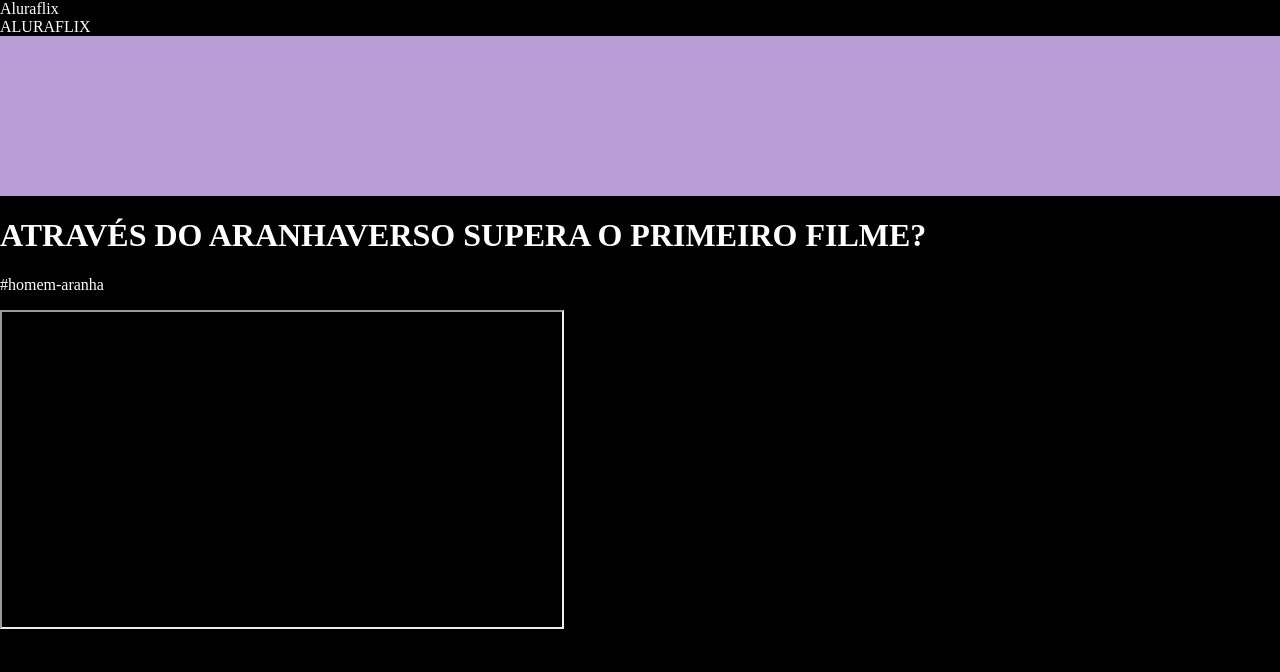
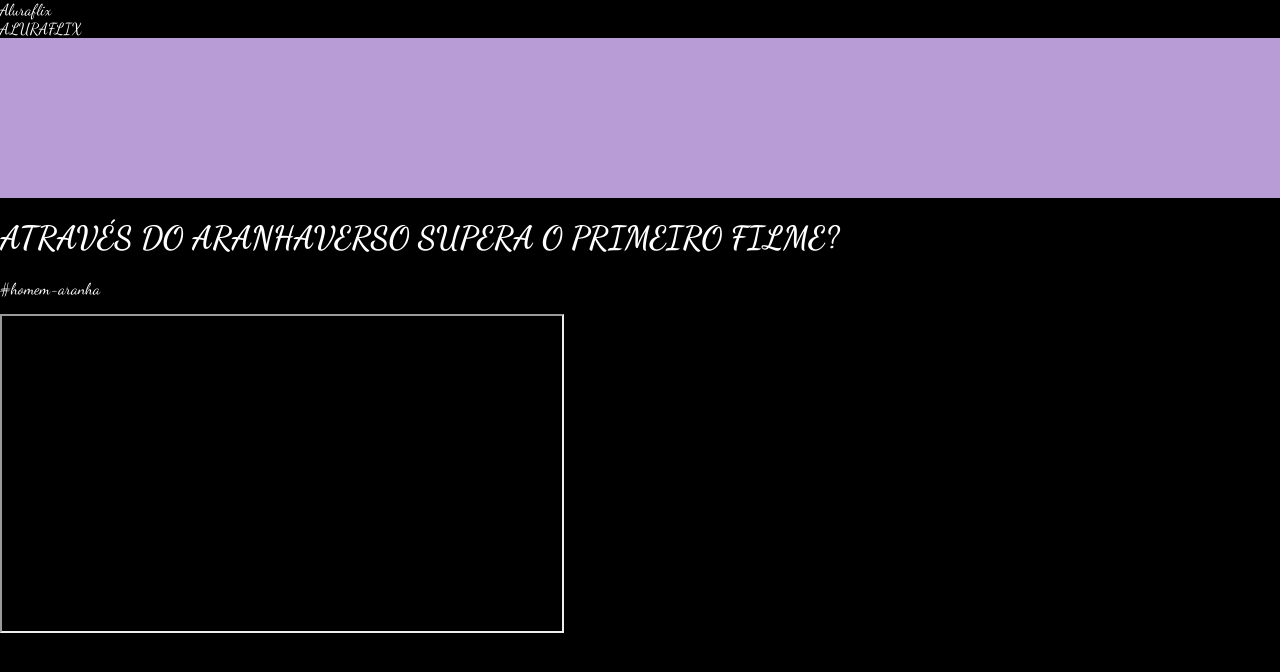
Before and after one commit to Kemilybill/kemy, a plain HTML site: page index.html in a window 1280 px wide. Drawn offline with Linux system fonts and the light colour scheme.

Commit message:
font fam,ilçjiu

```diff
--- a/index.html
+++ b/index.html
@@ -1,6 +1,8 @@
 <html lang="pt-BR">
 <head>
-
+    <link rel="preconnect" href="https://fonts.googleapis.com">
+    <link rel="preconnect" href="https://fonts.gstatic.com" crossorigin>
+    <link href="https://fonts.googleapis.com/css2?family=Dancing+Script:wght@400..700&display=swap" rel="stylesheet">
 <link rel="stylesheet" href="styles.css">
 </title>Aluraflix</title>
 </head>
--- a/styles.css
+++ b/styles.css
@@ -2,6 +2,7 @@ body {
     color: white;
     background: black;
     margin:0px;
+    font-family: Dancing Script, sans-serif;
 }
 
     section{
```
